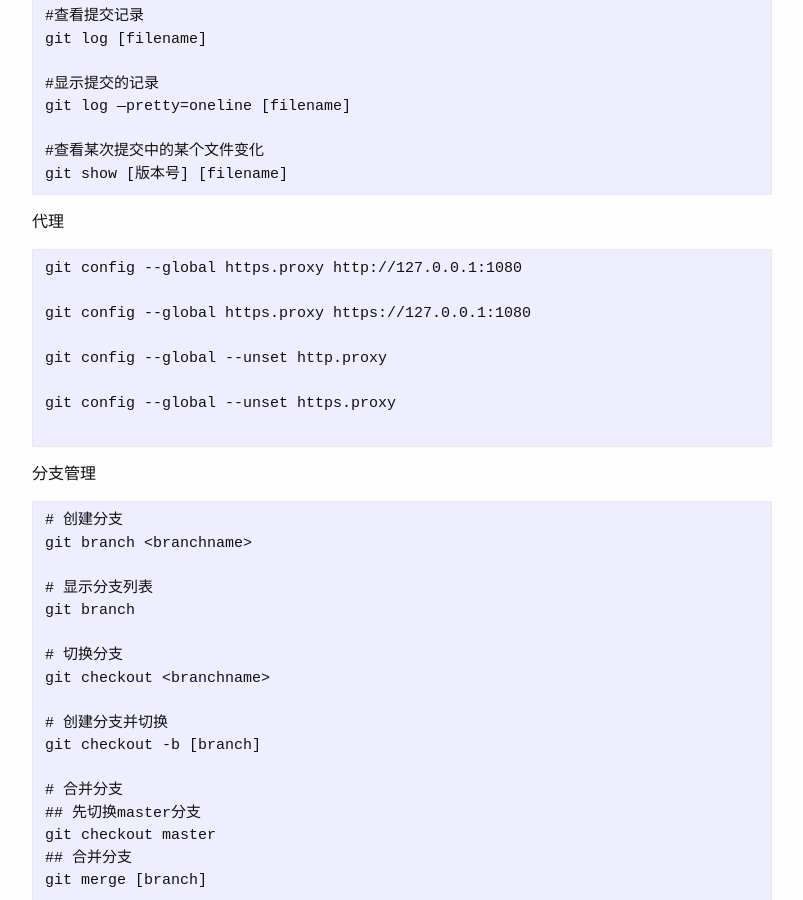
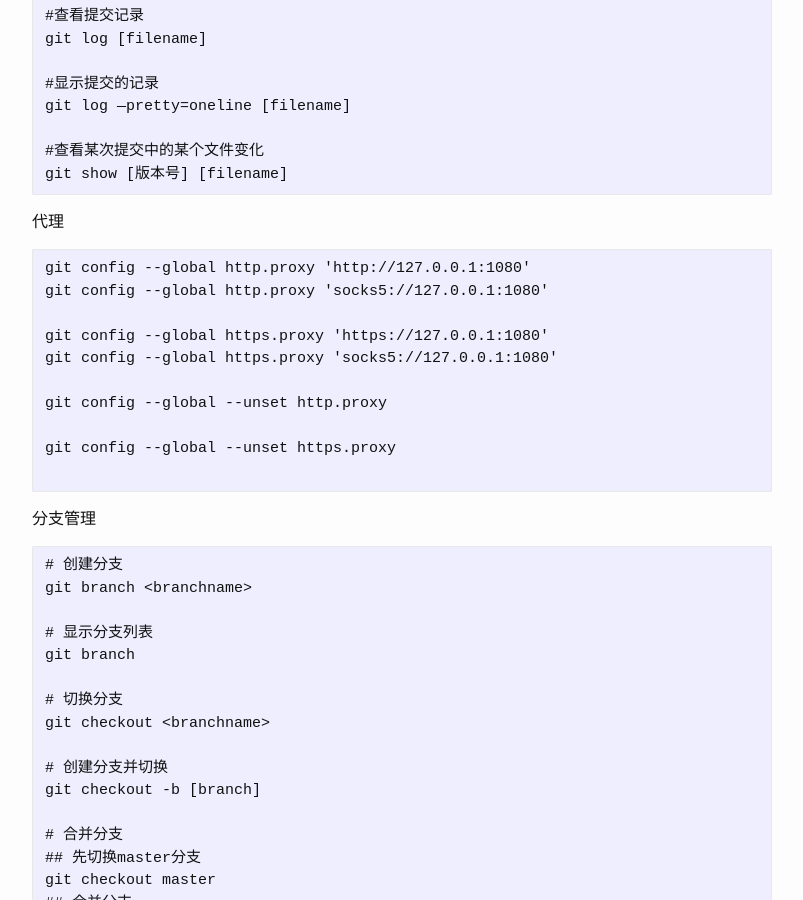
Before and after one commit to josephstalin117/josephstalin117.github.io, a Jekyll site: the page built from _posts/2016-06-03-git.markdown, in a window 1280 px wide and 900 px high, scrolled down 2729 px. Shown: the whole window, without its empty margins (238-1041 px from the left). Built offline with Jekyll 4.4.1, drawn with Linux system fonts in a browser that asks for light colours.

Commit message:
add new article overall & add git proxy

````diff
--- a/_posts/2016-06-03-git.markdown
+++ b/_posts/2016-06-03-git.markdown
@@ -138,9 +138,11 @@ git show [版本号] [filename]
 
 代理
 ```
-git config --global https.proxy http://127.0.0.1:1080
+git config --global http.proxy 'http://127.0.0.1:1080'
+git config --global http.proxy 'socks5://127.0.0.1:1080'
 
-git config --global https.proxy https://127.0.0.1:1080
+git config --global https.proxy 'https://127.0.0.1:1080'
+git config --global https.proxy 'socks5://127.0.0.1:1080'
 
 git config --global --unset http.proxy
 
````
Also changed, not shown: _posts/2018-11-12-overall.markdown (added, +22 -0 lines).
